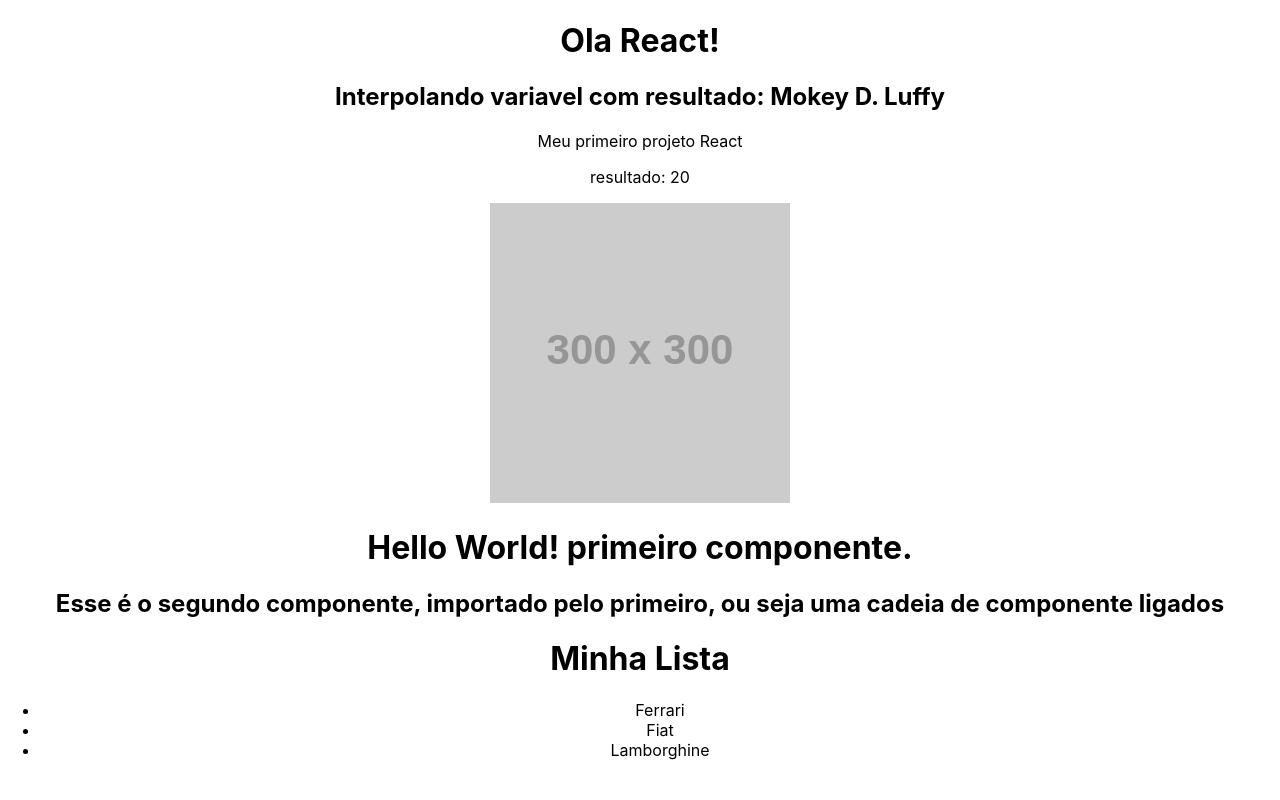
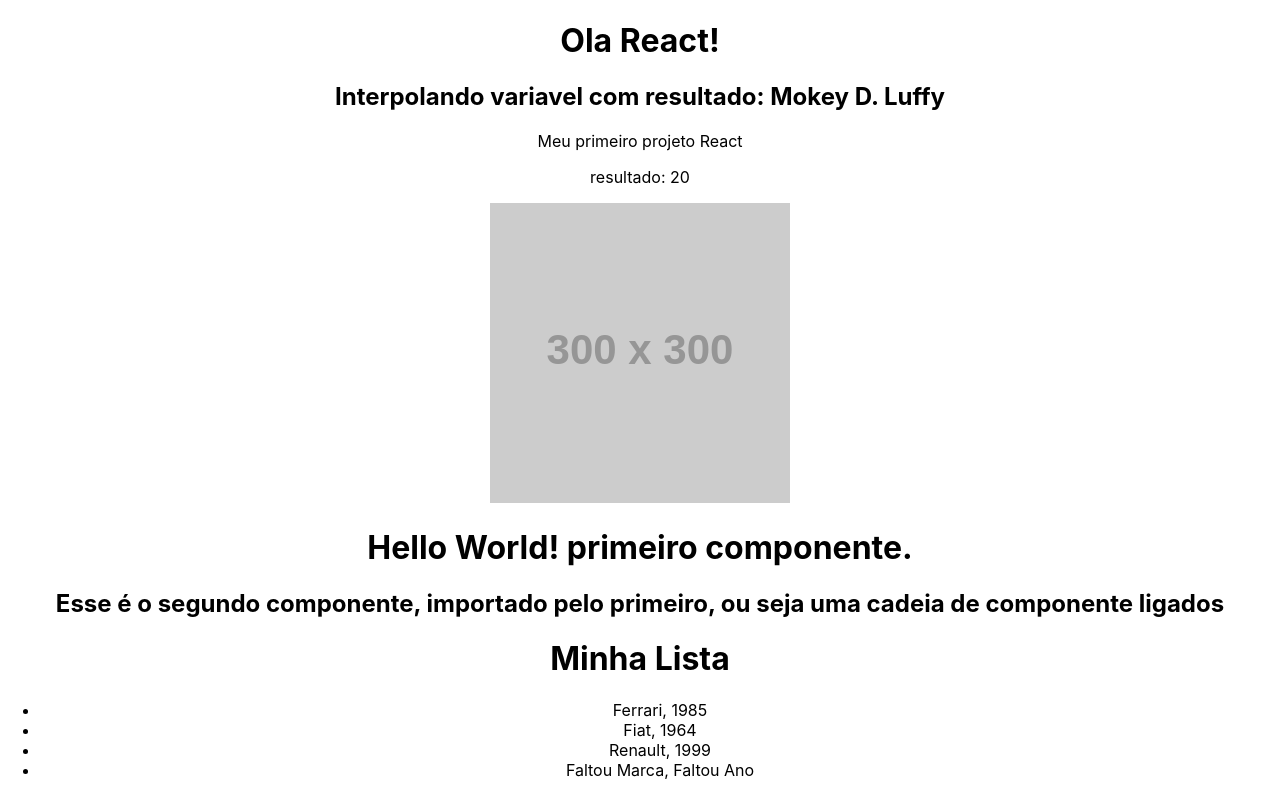
Before and after one commit to Gui7F/React-Estudos, a React (Create React App) app: page / in a window 1280 px wide. Built offline with nearby package versions, Linux system fonts and the light colour scheme.

Commit message:
PropsTypes, definição de tipos e validação

```diff
--- a/src/components/Item.js
+++ b/src/components/Item.js
@@ -1,9 +1,31 @@
-function Item(props){
+// Podemos definir o tipo de dado com o pacote PropTypes do react, podemos dizer neste exemplo
+//que ano_lançamento é um number e marca é uma string isso pode servir para proteger o programador
+// de enviar dados de tipo diferentes para as propriedades, pois o erro aparace no console do navegador
+
+import PropTypes from "prop-types"
+
+function Item({marca, ano_lançamento}){
     return(
         <>
-         <li>{props.marca}</li>
+         <li>{marca}, {ano_lançamento}</li>
         </>
     )
 }
 
+Item.propTypes = {
+    marca : PropTypes.string,
+    ano_lançamento: PropTypes.number
+}
+
+// Aqui estamos enviando o tipo de dado para cada chave do objeto oque ajuda bastante tambem na validação a nivel de programadores, que futuramente
+// mexeram no seu codigo.
+
+Item.defaultProps = {
+    marca : "Faltou Marca",
+    ano_lançamento: "Faltou Ano"
+}
+
+// Aqui tambem estamos colocando outra validação que serve apenas para programadores, que é um valor padrão para o item caso ele seja
+// colocado de forma vazia na lista.
+
 export default Item
--- a/src/components/List.js
+++ b/src/components/List.js
@@ -5,9 +5,10 @@ function List(){
         <>
           <h1>Minha Lista</h1>
           <ul>
-            <Item marca = "Ferrari" />
-            <Item marca = "Fiat" />
-            <Item marca = "Lamborghine" />
+            <Item marca = "Ferrari"  ano_lançamento={1985}/>
+            <Item marca = "Fiat" ano_lançamento={1964} />
+            <Item marca = "Renault" ano_lançamento={1999}/>
+            <Item></Item>
           </ul>
         </>
     )
```
